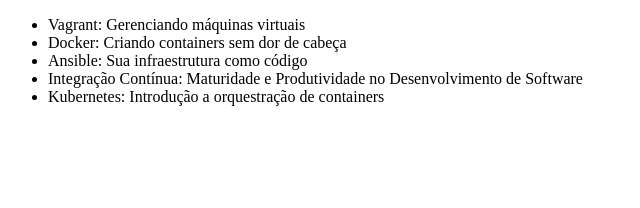
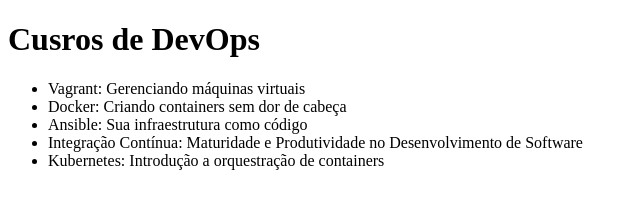
Before and after one commit to miorandinho/alura-git, a plain HTML site: page index.html in a window 1280 px wide. Shown: the whole page, without its empty margins (0-640 px from the left). Drawn offline with Linux system fonts and the light colour scheme.

Commit message:
Adicionando Título na lista de cursos

```diff
--- a/index.html
+++ b/index.html
@@ -5,6 +5,7 @@
     <title>Lista de Cursos de DevOps da Alura</title>
 </head>
 <body>
+    <h1>Cusros de DevOps</h1>
     <ul>
         <li>Vagrant: Gerenciando máquinas virtuais</li>
         <li>Docker: Criando containers sem dor de cabeça</li>
```
